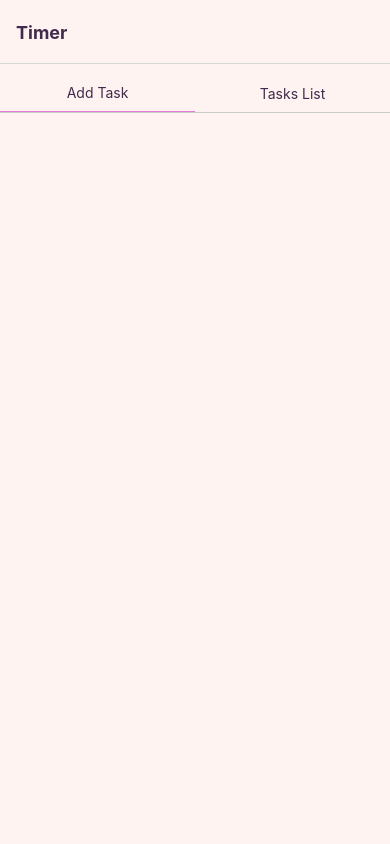
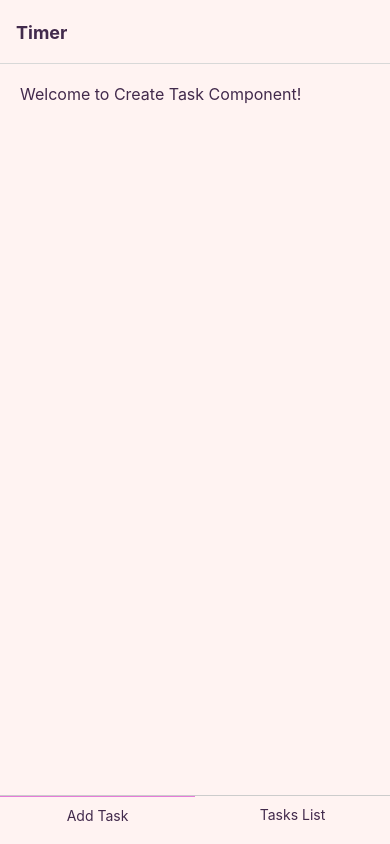
Before and after one commit to SondosSamii/TogglTrack-ReactNative, a React Native app: screen /Home in a window 390 px wide. Built offline with nearby package versions, Linux system fonts and the light colour scheme.

Commit message:
Fix: Showing tabs content and Fix style of defaultView and defaultText

```diff
--- a/App.tsx
+++ b/App.tsx
@@ -26,11 +26,11 @@ function App(): JSX.Element {
           backgroundColor={darkTheme.backgroundColor}
         />
         <Stack.Navigator>
-          <Stack.Screen
+          {/* <Stack.Screen
             name="Login"
             component={LoginPage}
             options={{headerShown: false}}
-          />
+          /> */}
           <Stack.Screen
             name="Home"
             component={HomeScreen}
--- a/src/components/CreateTask.js
+++ b/src/components/CreateTask.js
@@ -1,8 +1,22 @@
 import React from 'react';
-import {Text} from 'react-native';
+import {View, Text} from 'react-native';
+import {getTheme} from '../styles/_themes';
+import {GlobalStyles} from '../styles/styles';
 
 const CreateTask = () => {
-  return <Text>Hello CreateTask</Text>;
+  const theme = getTheme();
+
+  return (
+    <View
+      style={[
+        GlobalStyles.defaultView,
+        {backgroundColor: theme.backgroundColor},
+      ]}>
+      <Text style={[GlobalStyles.defaultText, {color: theme.textColor}]}>
+        Welcome to Create Task Component!
+      </Text>
+    </View>
+  );
 };
 
 export default CreateTask;
--- a/src/components/HomeScreen.js
+++ b/src/components/HomeScreen.js
@@ -1,5 +1,5 @@
 import React from 'react';
-import {ScrollView, Text} from 'react-native';
+import {Text} from 'react-native';
 import {createBottomTabNavigator} from '@react-navigation/bottom-tabs';
 import CreateTask from './CreateTask';
 import TasksList from './TasksList';
@@ -11,16 +11,12 @@ const HomeScreen = () => {
   const theme = getTheme();
 
   return (
-    <ScrollView
-      contentInsetAdjustmentBehavior="automatic"
-      style={{backgroundColor: theme.backgroundColor, flex: 1}}>
     <Tab.Navigator
       screenOptions={({route}) => ({
         tabBarStyle: {
           backgroundColor: theme.backgroundColor,
-            borderTopWidth: 0,
-            borderBottomWidth: 0.7,
-            borderBottomColor: colors.grey,
+          borderTopWidth: 0.7,
+          borderTopColor: colors.grey,
         },
         tabBarLabelStyle: {
           fontSize: 14,
@@ -28,30 +24,37 @@ const HomeScreen = () => {
         },
         tabBarIcon: () => null,
         tabBarLabel: ({focused}) => {
+          const defaultTabStyle = {
+            textAlign: 'center',
+            width: '100%',
+            height: '100%',
+            paddingTop: 10,
+            paddingBottom: 10,
+            color: theme.textColor,
+          };
           const activeTabStyle = focused
             ? {
-                  borderBottomWidth: 1.5,
-                  borderBottomColor: colors.secondary,
-                  textAlign: 'center',
-                  width: '100%',
+                borderTopWidth: 1.5,
+                borderTopColor: colors.secondary,
               }
             : {};
 
           return (
-              <Text
-                style={[
-                  activeTabStyle,
-                  {paddingBottom: 10, color: theme.textColor},
-                ]}>
-                {route.name}
-              </Text>
+            <Text style={[defaultTabStyle, activeTabStyle]}>{route.name}</Text>
           );
         },
       })}>
-        <Tab.Screen name="Add Task" component={CreateTask} />
-        <Tab.Screen name="Tasks List" component={TasksList} />
+      <Tab.Screen
+        name="Add Task"
+        component={CreateTask}
+        options={{headerShown: false}}
+      />
+      <Tab.Screen
+        name="Tasks List"
+        component={TasksList}
+        options={{headerShown: false}}
+      />
     </Tab.Navigator>
-    </ScrollView>
   );
 };
 
--- a/src/components/LoginForm.js
+++ b/src/components/LoginForm.js
@@ -90,12 +90,19 @@ const LoginForm = () => {
           )}
 
           <View style={FormStyle.forgotPasswordContainer}>
-            <Text style={GlobalStyles.defaultText}>Forgot Password?</Text>
+            <Text style={[GlobalStyles.defaultText, {color: theme.textColor}]}>
+              Forgot Password?
+            </Text>
             <TouchableOpacity
               onPress={() =>
                 Linking.openURL('https://toggl.com/track/forgot-password/')
               }>
-              <Text style={[GlobalStyles.defaultText, FormStyle.resetPassword]}>
+              <Text
+                style={[
+                  GlobalStyles.defaultText,
+                  FormStyle.resetPassword,
+                  {color: theme.textColor},
+                ]}>
                 Reset
               </Text>
             </TouchableOpacity>
--- a/src/components/LoginPage.js
+++ b/src/components/LoginPage.js
@@ -4,13 +4,15 @@ import FontAwesome6 from 'react-native-vector-icons/FontAwesome6';
 import LoginForm from './LoginForm';
 import {colors, getTheme} from '../styles/_themes.js';
 import {GlobalStyles, LoginPageStyle} from '../styles/styles';
-import { ScrollView } from 'react-native-gesture-handler';
+import {ScrollView} from 'react-native-gesture-handler';
 
 const LoginPage = () => {
   const theme = getTheme();
 
   return (
-    <ScrollView contentInsetAdjustmentBehavior="automatic">
+    <ScrollView
+      contentInsetAdjustmentBehavior="automatic"
+      style={{backgroundColor: theme.backgroundColor}}>
       <View style={{margin: 20}}>
         <SafeAreaView>
           <View>
@@ -27,20 +29,32 @@ const LoginPage = () => {
                 padding={10}
               />
             </View>
-          <Text style={[GlobalStyles.defaultText, LoginPageStyle.header]}>
+            <Text
+              style={[
+                GlobalStyles.defaultText,
+                LoginPageStyle.header,
+                {color: theme.textColor},
+              ]}>
               <Text style={LoginPageStyle.innerHeader}>toggle</Text> track
             </Text>
-          <Text style={GlobalStyles.defaultText}>Welcome back!</Text>
-          <Text style={GlobalStyles.defaultText}>
+            <Text style={[GlobalStyles.defaultText, {color: theme.textColor}]}>
+              Welcome back!
+            </Text>
+            <Text style={[GlobalStyles.defaultText, {color: theme.textColor}]}>
               Log in to your account and start tracking again.
             </Text>
             <View style={LoginPageStyle.signUpContainer}>
-            <Text style={GlobalStyles.defaultText}>
-              Don't have an account?{' '}
+              <Text
+                style={[GlobalStyles.defaultText, {color: theme.textColor}]}>
+                Don't have an account?
               </Text>
               <TouchableOpacity onPress={() => Linking.openURL('#')}>
                 <Text
-                style={[GlobalStyles.defaultText, LoginPageStyle.signUpBtn]}>
+                  style={[
+                    GlobalStyles.defaultText,
+                    LoginPageStyle.signUpBtn,
+                    {color: theme.textColor},
+                  ]}>
                   Sign Up
                 </Text>
               </TouchableOpacity>
--- a/src/components/TasksList.js
+++ b/src/components/TasksList.js
@@ -1,8 +1,22 @@
 import React from 'react';
-import {Text} from 'react-native';
+import {Text, View} from 'react-native';
+import {getTheme} from '../styles/_themes';
+import {GlobalStyles} from '../styles/styles';
 
 const TasksList = () => {
-  return <Text>Welcome to the TasksList Screen!</Text>;
+  const theme = getTheme();
+
+  return (
+    <View
+      style={[
+        GlobalStyles.defaultView,
+        {backgroundColor: theme.backgroundColor},
+      ]}>
+      <Text style={[GlobalStyles.defaultText, {color: theme.textColor}]}>
+        Welcome to the Tasks List Component!
+      </Text>
+    </View>
+  );
 };
 
 export default TasksList;
--- a/src/styles/styles.js
+++ b/src/styles/styles.js
@@ -1,17 +1,14 @@
 import {Platform, StyleSheet} from 'react-native';
-import {colors, getTheme} from './_themes';
-
-const theme = () => {
-  const theme = getTheme();
-};
+import {colors} from './_themes';
 
 export const GlobalStyles = StyleSheet.create({
+  defaultView: {flex: 1, padding: 20},
   defaultText: {
     fontFamily: Platform.select({
       ios: 'System', // The default system font for iOS
       android: 'Roboto', // The default system font for Android
     }),
-    color: theme.textColor,
+    fontSize: 16,
   },
 });
 
```
Lines whose indentation alone changed are shown as unchanged.
